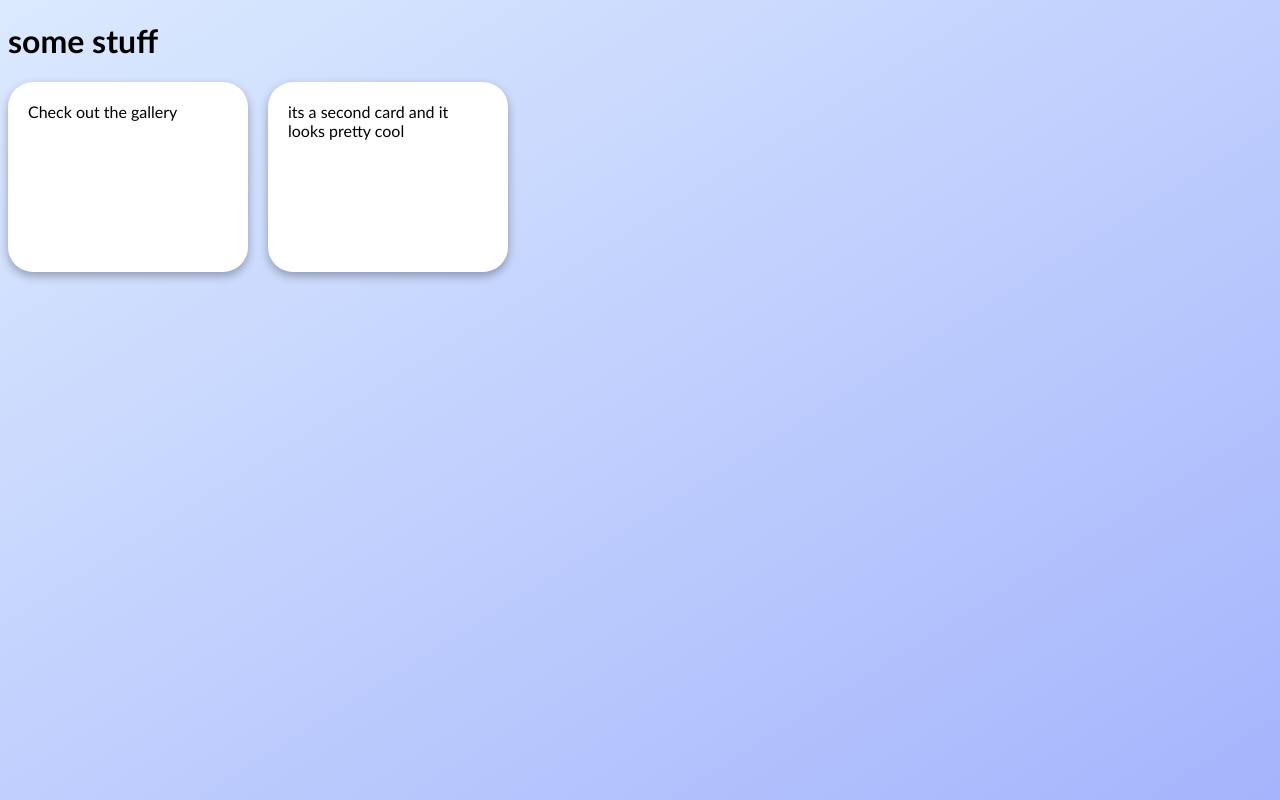
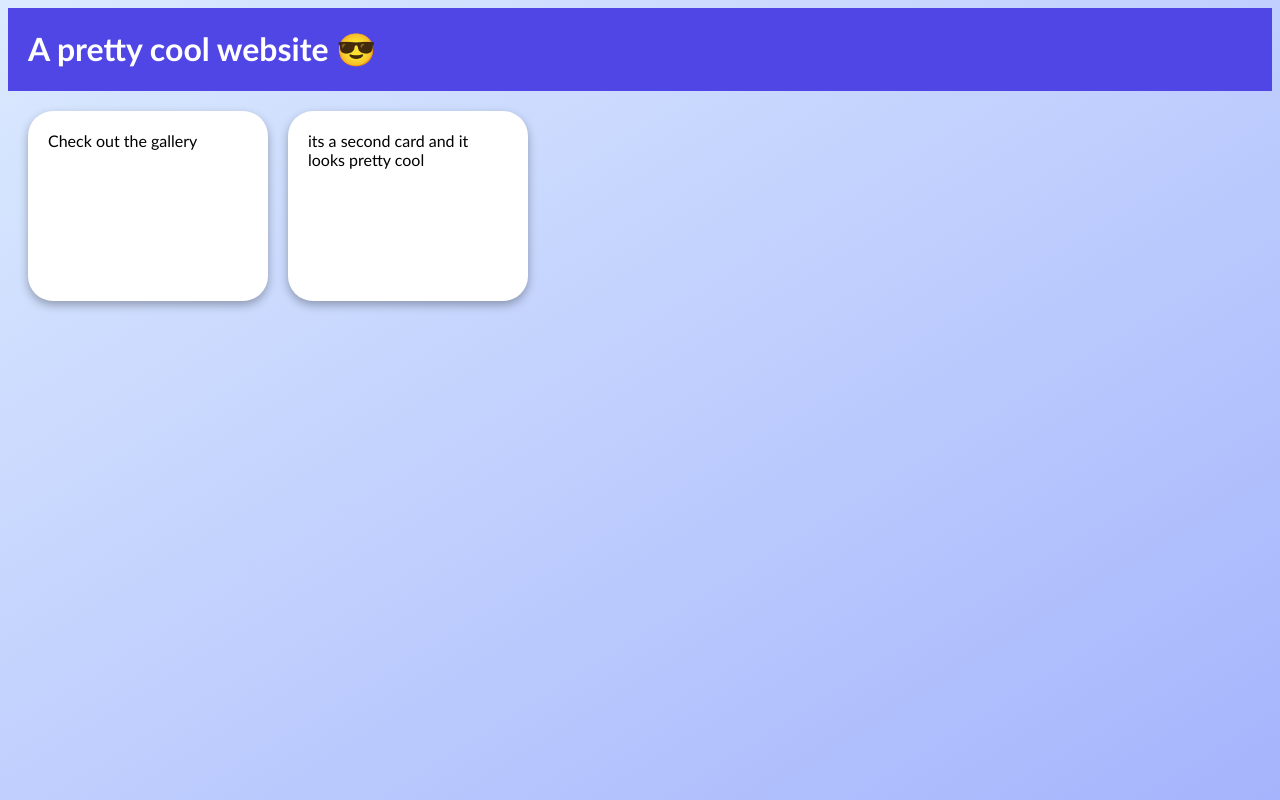
Before and after one commit to hdtrinh123/hdtrinh123.github.io, a plain HTML site: page home/index.html in a window 1280 px wide. Drawn offline with Linux system fonts and the light colour scheme.

Commit message:
Update index.html

```diff
--- a/home/index.html
+++ b/home/index.html
@@ -12,6 +12,7 @@
         box-shadow: 0px 4px 10px rgba(0,0,0,0.3)
       }
       .card-container {
+        padding: 20px;
         display: flex;
         flex-wrap: wrap;
         gap: 20px;
@@ -23,10 +24,20 @@
       background-repeat: no-repeat;
       background-size: cover;
       }
+      header {
+      display: flex;
+      justify-content: space-between;
+      align-items: center;
+      background-color: #4f46e5;
+      color: white;
+      padding: 0 20px;
+      }
     </style>
   </head>
   <body>
-    <h1>some stuff</h1>
+    <header>
+      <h1>A pretty cool website 😎</h1>
+    </header>
     <div class="card-container">
       <div class="card">Check out the gallery</div>
       <div class="card">its a second card and it looks pretty cool</div>
```
